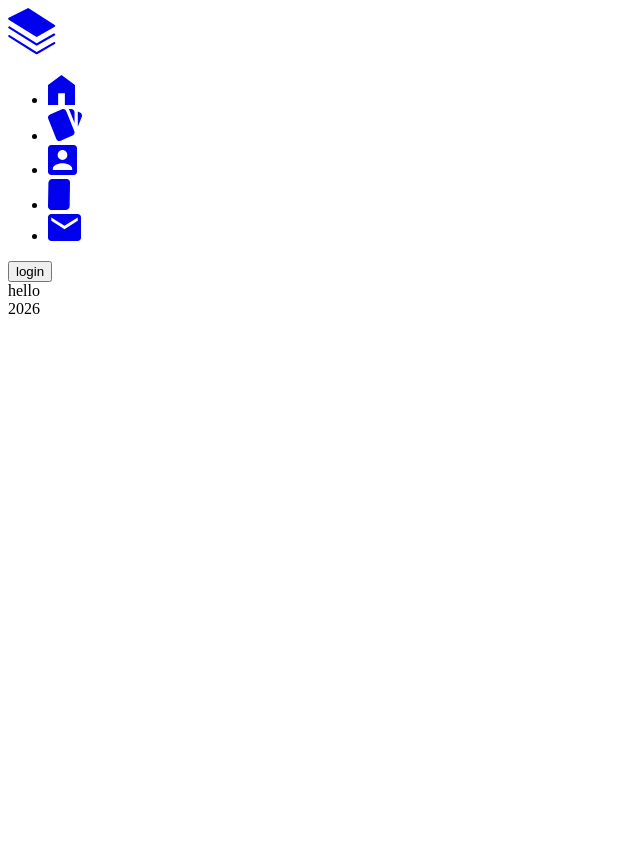
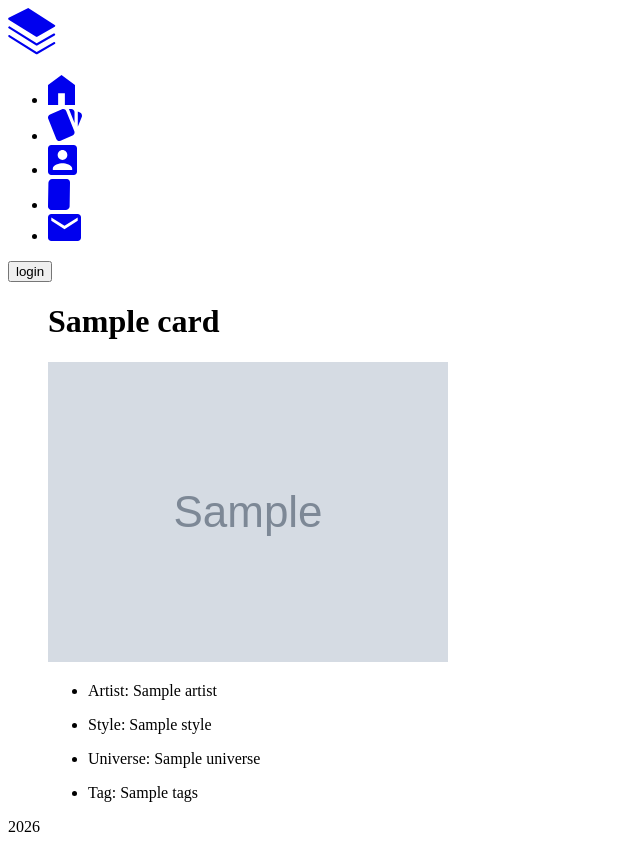
Before and after one commit to KandaPilouf/TCG-art, a PHP site: template app/views/item.php in a window 1280 px wide. Shown: the whole page, without its empty margins (0-640 px from the left). Before the commit the page ends 314 px from the top, so only its background shows below. Run offline with PHP 8.4, Linux system fonts and the light colour scheme; the template is opened without the code that fills it: most values are stand-ins (such as "Sample title", 1, 10 or a date in 2020); grey boxes marked "Sample" are stand-in pictures.

Commit message:
first draft for item page view

```diff
--- a/app/views/item.php
+++ b/app/views/item.php
@@ -1 +1,18 @@
-hello
+<figure>
+    <h1><?php echo $card['name']; ?></h1>
+    <img src=<?php echo $card['img']; ?> alt="card image">
+    <figcaption>
+        <ul>
+            <li>Artist: <?php echo $card['artist'] ?></li>
+        </ul>
+        <ul>
+            <li>Style: <?php echo $card['style'] ?></li>
+        </ul>
+        <ul>
+            <li>Universe: <?php echo $card['universe'] ?></li>
+        </ul>
+        <ul>
+            <li>Tag: <?php echo $card['tags'];?></li>
+        </ul>
+    </figcaption>
+</figure>
```
